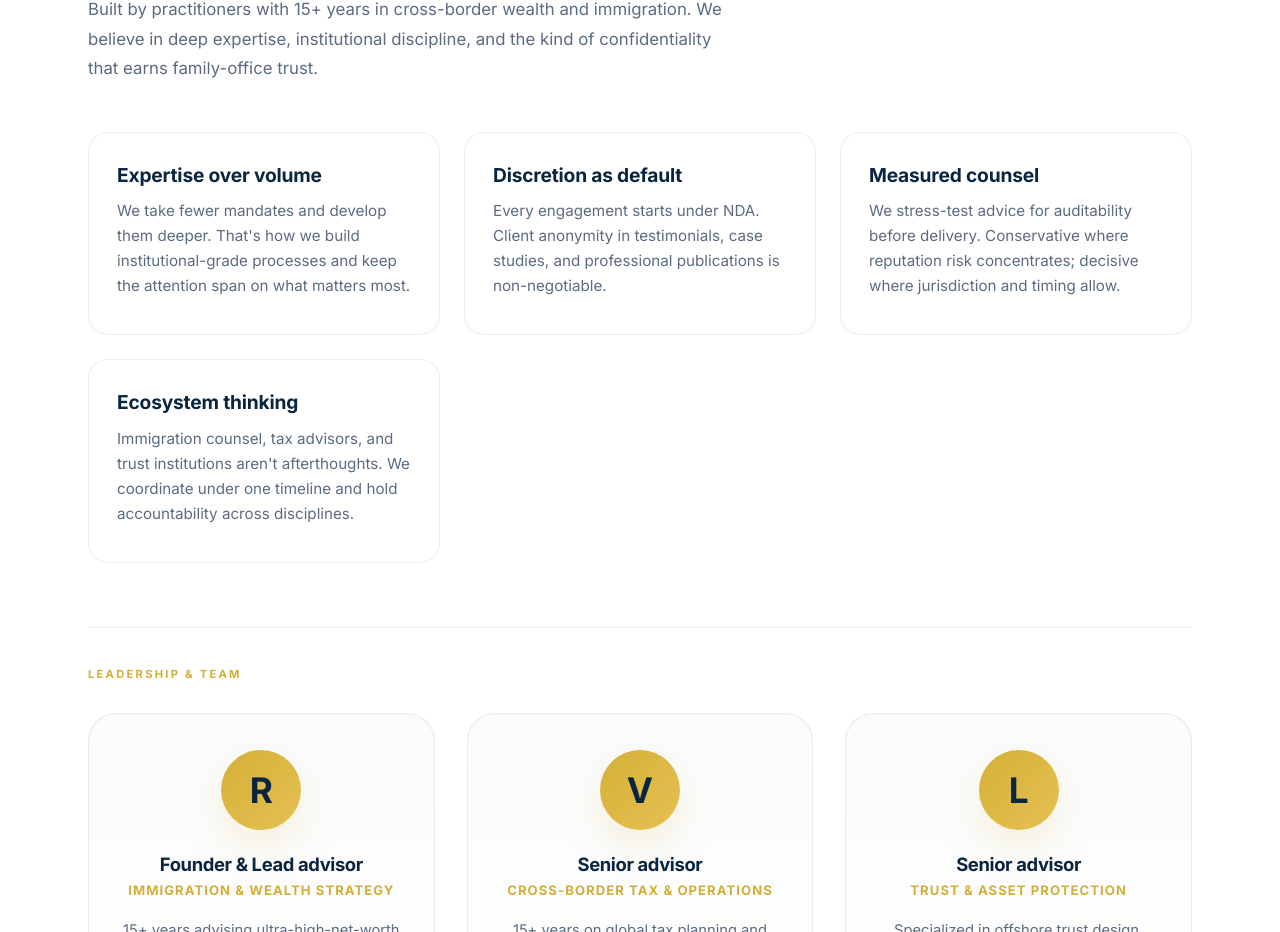
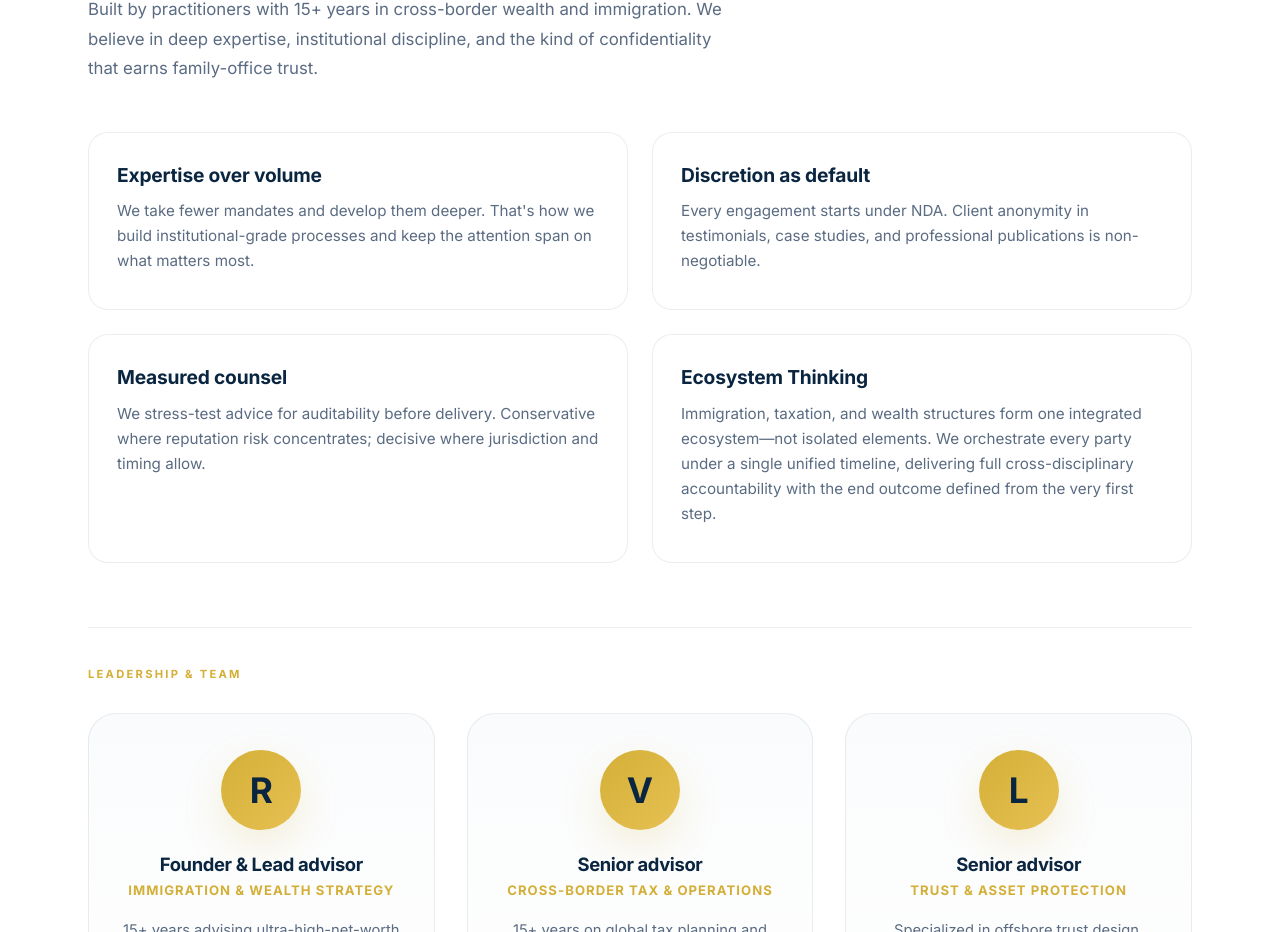
Before and after one commit to rvlfunding/rvl-funding, a Next.js app: page / in a window 1280 px wide. Shown: the part 5579-6511 px from the top of the page. Built offline with nearby package versions, Linux system fonts and the light colour scheme.

Commit message:
Update page.tsx

```diff
--- a/src/app/page.tsx
+++ b/src/app/page.tsx
@@ -357,7 +357,7 @@ export default function Home() {
             </p>
           </div>
 
-          <div className="values-grid">
+          <div className="values-grid" style={{ gridTemplateColumns: 'repeat(2, 1fr)' }}>
             <article className="value-card">
               <h3>Expertise over volume</h3>
               <p>
@@ -380,10 +380,11 @@ export default function Home() {
               </p>
             </article>
             <article className="value-card">
-              <h3>Ecosystem thinking</h3>
+              <h3>Ecosystem Thinking</h3>
               <p>
-                Immigration counsel, tax advisors, and trust institutions aren&apos;t afterthoughts. We coordinate
-                under one timeline and hold accountability across disciplines.
+                Immigration, taxation, and wealth structures form one integrated ecosystem—not isolated
+                elements. We orchestrate every party under a single unified timeline, delivering full
+                cross-disciplinary accountability with the end outcome defined from the very first step.
               </p>
             </article>
           </div>
```
